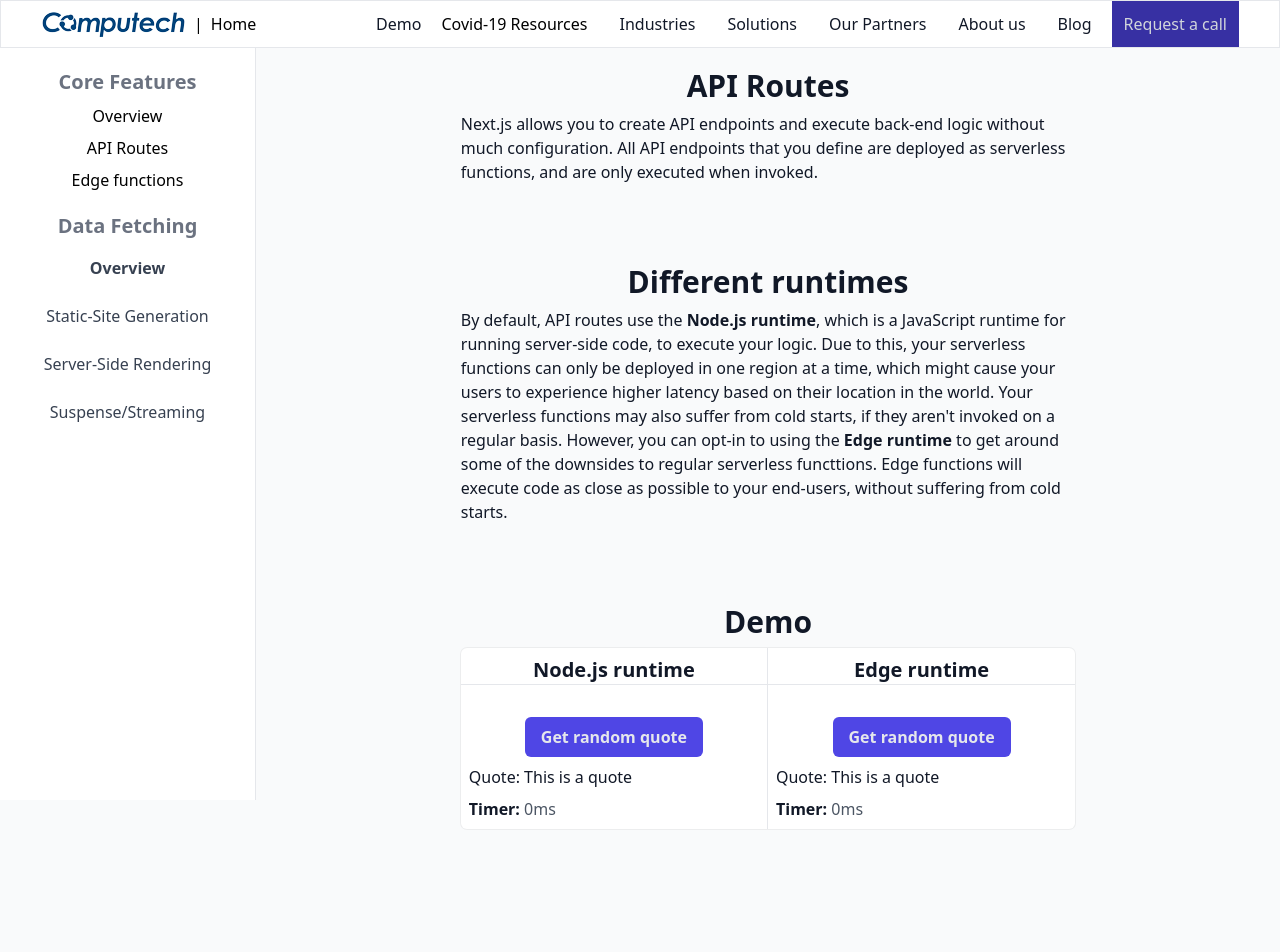
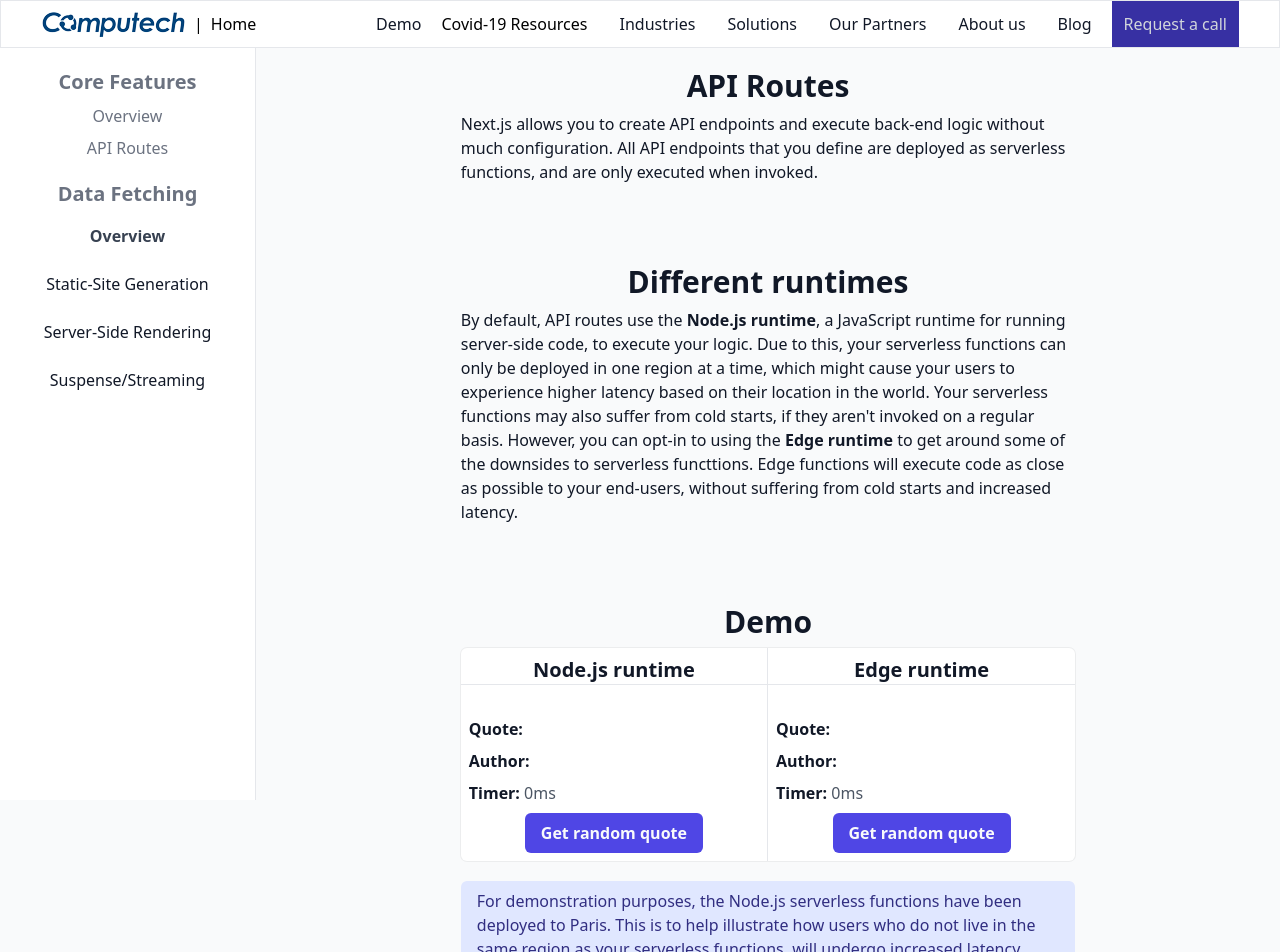
Before and after one commit to bluepnwage/computech-demo, a Next.js app: page /demo/api-routes in a window 1280 px wide. Shown: the top 952 px of the page. Before the commit the page ends 909 px from the top, so only its background shows below. Built offline with nearby package versions, Linux system fonts and the light colour scheme.

Commit message:
add api routes example

```diff
--- a/app/demo/api-routes/page.jsx
+++ b/app/demo/api-routes/page.jsx
@@ -1,5 +1,6 @@
 import { ApiCard } from "../../../components/demo/ApiCard";
 import { Section } from "../../../components/Section";
+import { Alert } from "../../../components/demo/Alert";
 
 export default function ApiRoutes() {
   return (
@@ -17,21 +18,28 @@ export default function ApiRoutes() {
         <h2 className="text-gray-900 font-bold text-center mb-2 text-3xl">Different runtimes</h2>
         <div className="w-3/5">
           <p>
-            By default, API routes use the <strong>Node.js runtime</strong>, which is a JavaScript runtime for running
+            By default, API routes use the <strong>Node.js runtime</strong>, a JavaScript runtime for running
             server-side code, to execute your logic. Due to this, your serverless functions can only be deployed in one
             region at a time, which might cause your users to experience higher latency based on their location in the
             world. Your serverless functions may also suffer from cold starts, if they aren&apos;t invoked on a regular
             basis. However, you can opt-in to using the <strong>Edge runtime</strong> to get around some of the
-            downsides to regular serverless functtions. Edge functions will execute code as close as possible to your
-            end-users, without suffering from cold starts.
+            downsides to serverless functtions. Edge functions will execute code as close as possible to your end-users,
+            without suffering from cold starts and increased latency.
           </p>
         </div>
       </Section>
       <Section>
         <h2 className="text-3xl font-bold text-center mb-2 text-gray-900">Demo</h2>
-        <div className="grid grid-cols-2 w-3/5 ring-1 ring-black ring-opacity-5 bg-white rounded-md">
+        <div className="grid grid-cols-2 w-3/5 ring-1 mb-5 ring-black ring-opacity-5 bg-white rounded-md">
           <ApiCard runtime={"node"} />
           <ApiCard runtime={"edge"} />
+        </div>
+        <div className="w-3/5">
+          <Alert>
+            For demonstration purposes, the Node.js serverless functions have been deployed to Paris. This is to help
+            illustrate how users who do not live in the same region as your serverless functions, will undergo increased
+            latency. Whereas with edge functions, there is minimal latency.
+          </Alert>
         </div>
       </Section>
     </>
--- a/app/demo/prerender/page.jsx
+++ /dev/null
@@ -1,7 +0,0 @@
-export function PreRender() {
-  return (
-    <>
-      <p>Hello there</p>
-    </>
-  );
-}
--- a/components/demo/ApiCard.jsx
+++ b/components/demo/ApiCard.jsx
@@ -2,7 +2,7 @@
 import { useState } from "react";
 
 export function ApiCard({ runtime }) {
-  const [data, setData] = useState("This is a quote");
+  const [data, setData] = useState({ content: "", author: "" });
   const [timeToFetch, setTimeToFetch] = useState(0);
   const [loading, setLoading] = useState(false);
 
@@ -16,7 +16,7 @@ export function ApiCard({ runtime }) {
       if (res.ok) {
         const json = await res.json();
         stopInterval();
-        setData(json.message);
+        setData(json);
       }
     } catch (error) {
       console.error(error.message);
@@ -36,21 +36,32 @@ export function ApiCard({ runtime }) {
   };
 
   return (
-    <div className="flex flex-col gap-2 first-of-type:border-r">
+    <div className="flex flex-col gap-2 first-of-type:border-r h-full">
       <header className="py-2">
         <h3 className="font-bold text-center border-b text-xl mb-2">{title}</h3>
       </header>
-      <div className="p-2 space-y-2">
+      <div className="p-2 flex flex-col gap-2 h-full jusitfy-between">
+        {loading ? (
+          <p>Loading quote...</p>
+        ) : (
+          <>
+            <p className="font-semibold ">
+              Quote: <span className="text-gray-600 font-normal">{data.content}</span>
+            </p>
+            <p className="font-semibold ">
+              Author: <span className="text-gray-600 font-normal">{data.author}</span>
+            </p>
+          </>
+        )}
+        <p className="font-semibold">
+          Timer: <span className="text-gray-600 font-normal">{timeToFetch}ms</span>{" "}
+        </p>
         <button
           onClick={handleClick}
-          className="bg-indigo-600 relative block mx-auto text-gray-200 px-4 py-2 active:top-[2px] font-semibold w-fit rounded-md"
+          className="bg-indigo-600 relative block mx-auto mt-auto text-gray-50 px-4 py-2 active:top-[2px] font-semibold w-fit rounded-md"
         >
           Get random quote
         </button>
-        {loading ? <p>Loading quote...</p> : <p>Quote: {data}</p>}
-        <p className="font-semibold">
-          Timer: <span className="text-gray-600 font-normal">{timeToFetch}ms</span>{" "}
-        </p>
       </div>
     </div>
   );
--- a/components/demo/Sidebar.tsx
+++ b/components/demo/Sidebar.tsx
@@ -1,8 +1,8 @@
-// "use client";
+"use client";
 import Link from "next/link";
-// import { useSelectedLayoutSegments } from "next/navigation";
+import { useSelectedLayoutSegments } from "next/navigation";
 export function Sidebar() {
-  // const [segment] = useSelectedLayoutSegments();
+  const [segment] = useSelectedLayoutSegments();
   return (
     <div
       style={{ height: "calc(100vh - 48px)" }}
@@ -10,15 +10,20 @@ export function Sidebar() {
     >
       <p className="text-gray-500 text-xl font-semibold mb-2">Core Features</p>
       <ul className="text-center space-y-2 w-full mb-5">
-        <li>
-          <Link href={"/demo"}>Overview</Link>
-        </li>
-        <li>
-          <Link href={"/demo/api-routes"}>API Routes</Link>
-        </li>
-        <li>
-          <Link href={"/demo/edge-functions"}>Edge functions</Link>
-        </li>
+        {coreFeatures.map((route, key) => {
+          const active = route.href === segment;
+          return (
+            <li key={key}>
+              <Link
+                aria-current={active ? "page" : "false"}
+                className={cx(active ? "font-semibold" : "", "text-gray-500 text-center")}
+                href={`/demo/${route.href}`}
+              >
+                {route.name}
+              </Link>
+            </li>
+          );
+        })}
       </ul>
       <p className="text-gray-500 text-xl font-semibold mb-2">Data Fetching</p>
       <ul className="space-y-2 w-full text-gray-700 ">
@@ -26,15 +31,13 @@ export function Sidebar() {
           <Link href={"/demo/data-fetching"}>Overview</Link>
         </li>
         {demoRoutes.map((link, key) => {
-          // console.log(segment);
-          {
-            /* const active = link.href === segment; */
-          }
+          console.log(segment);
+          const active = link.href === segment;
           return (
             <li key={key} className=" text-center p-2 w-full">
               <Link
-                // aria-current={active ? "page" : "false"}
-                // className={cx(active ? "text-indigo-600" : "text-gray-900")}
+                aria-current={active ? "page" : "false"}
+                className={cx(active ? "text-indigo-600" : "text-gray-900")}
                 href={`/demo/data-fetching/${link.href}`}
               >
                 {link.name}
@@ -46,6 +49,17 @@ export function Sidebar() {
     </div>
   );
 }
+
+const coreFeatures = [
+  {
+    name: "Overview",
+    href: ""
+  },
+  {
+    name: "API Routes",
+    href: "api-routes"
+  }
+];
 
 const demoRoutes = [
   {
--- a/pages/api/edge/quote.ts
+++ b/pages/api/edge/quote.ts
@@ -1,7 +1,19 @@
+import { getRandomQuote } from "../../../util/random-quote";
+
 export const config = {
   runtime: "experimental-edge"
 };
 
-export default function handler() {
-  return new Response(JSON.stringify({ message: "This is another quote" }), { status: 200 });
+export default async function handler() {
+  try {
+    const quote = await getRandomQuote();
+
+    return new Response(JSON.stringify({ content: quote.content, author: quote?.author }), { status: 200 });
+  } catch (error) {
+    if (error instanceof Error) {
+      return new Response(JSON.stringify({ message: `An error ocurred on the server. ${error.message}` }), {
+        status: 500
+      });
+    }
+  }
 }
--- a/pages/api/node/quote.ts
+++ b/pages/api/node/quote.ts
@@ -1,7 +1,15 @@
 import { NextApiHandler } from "next";
+import { getRandomQuote } from "../../../util/random-quote";
 
-const handler: NextApiHandler = (req, res) => {
-  res.status(200).json({ message: "This is a random quote my friend" });
+const handler: NextApiHandler = async (req, res) => {
+  try {
+    const quote = await getRandomQuote();
+    res.status(200).json({ content: quote.content, author: quote?.author });
+  } catch (error) {
+    if (error instanceof Error) {
+      res.status(500).json({ message: `An error ocurred on the server. ${error.message}` });
+    }
+  }
 };
 
 export default handler;
--- /dev/null
+++ b/util/random-quote.ts
@@ -0,0 +1,19 @@
+interface RandomQuote {
+  _id: string;
+  // The quotation text
+  content: string;
+  // The full name of the author
+  author: string;
+  // The `slug` of the quote author
+  authorSlug: string;
+  // The length of quote (number of characters)
+  length: number;
+  // An array of tag names for this quote
+  tags: string[];
+}
+
+export async function getRandomQuote(): Promise<RandomQuote> {
+  const res = await fetch("https://api.quotable.io/random");
+  const json = await res.json();
+  return json;
+}
```
